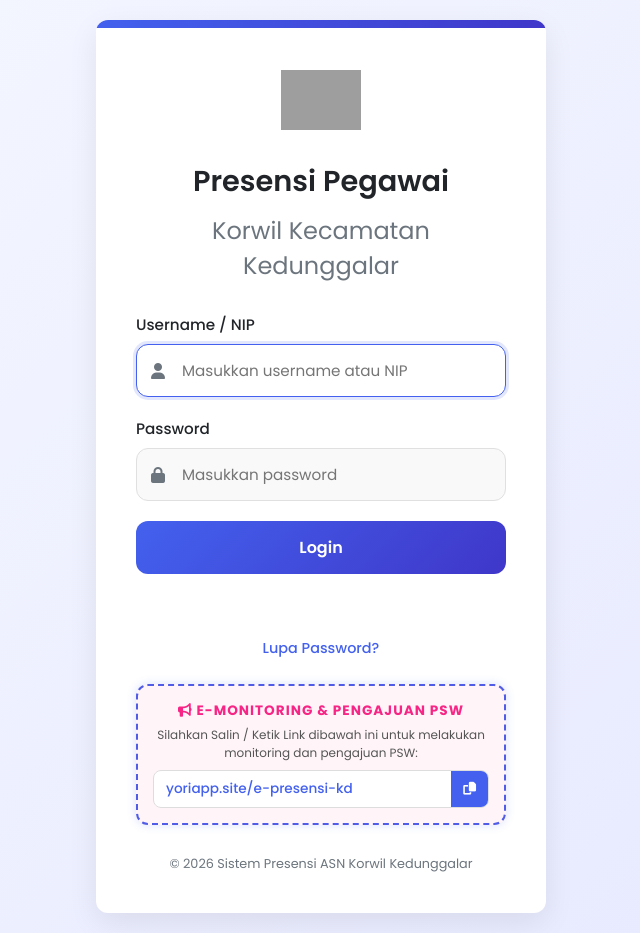
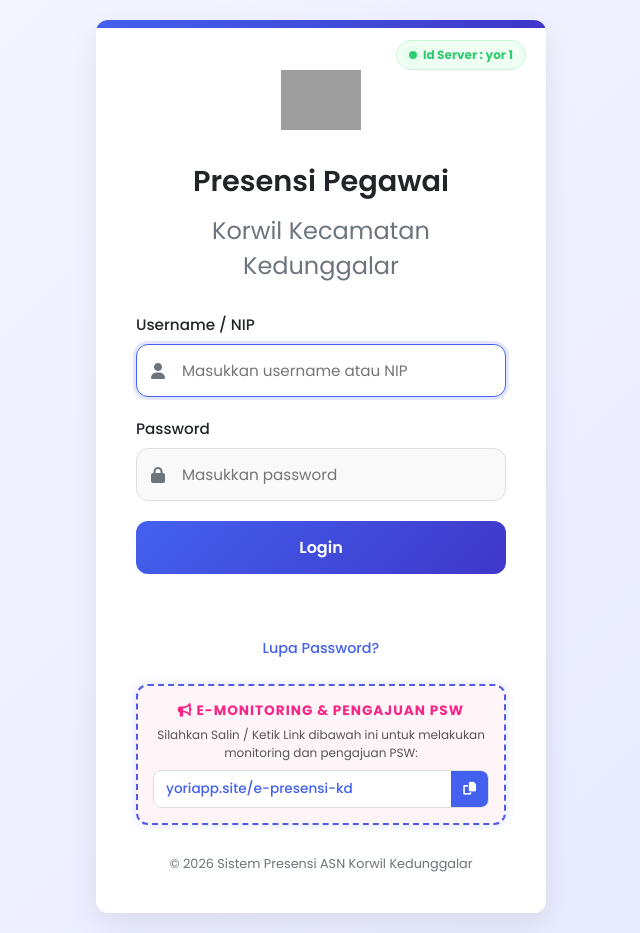
Before and after one commit to yorian99/e-pk, a website: page public/index.html in a window 1280 px wide. Shown: the whole page, without its empty margins (319-959 px from the left). Drawn offline with Linux system fonts and the light colour scheme; grey boxes are pictures that could not be loaded.

Commit message:
Update index.html

```diff
--- a/public/index.html
+++ b/public/index.html
@@ -18,6 +18,7 @@
       --light: #f8f9fa;
       --dark: #212529;
       --gray: #6c757d;
+      --status-green: #2ecc71;
       --border-radius: 12px;
       --box-shadow: 0 10px 30px rgba(0, 0, 0, 0.08);
       --transition: all 0.3s cubic-bezier(0.25, 0.8, 0.25, 1);
@@ -50,6 +51,48 @@
       position: relative;
       overflow: hidden;
       z-index: 1;
+    }
+
+    /* Badge Server Id dengan Indikator Kedip Hijau */
+    .server-badge {
+      position: absolute;
+      top: 20px;
+      right: 20px;
+      background: #f0fff4;
+      padding: 5px 12px;
+      border-radius: 20px;
+      font-size: 0.75rem;
+      font-weight: 700;
+      color: var(--status-green);
+      border: 1px solid #c6f6d5;
+      z-index: 10;
+      display: flex;
+      align-items: center;
+      gap: 6px;
+    }
+
+    .dot {
+      height: 8px;
+      width: 8px;
+      background-color: var(--status-green);
+      border-radius: 50%;
+      display: inline-block;
+      animation: pulse-green 2s infinite;
+    }
+
+    @keyframes pulse-green {
+      0% {
+        transform: scale(0.95);
+        box-shadow: 0 0 0 0 rgba(46, 204, 113, 0.7);
+      }
+      70% {
+        transform: scale(1);
+        box-shadow: 0 0 0 6px rgba(46, 204, 113, 0);
+      }
+      100% {
+        transform: scale(0.95);
+        box-shadow: 0 0 0 0 rgba(46, 204, 113, 0);
+      }
     }
 
     .login-container::before {
@@ -90,7 +133,7 @@
       border: 2px dashed var(--danger);
       padding: 15px;
       border-radius: var(--border-radius);
-      margin-top: 25px; /* Margin top karena sekarang di bawah */
+      margin-top: 25px;
       animation: blink-border 1.5s infinite;
     }
 
@@ -350,6 +393,10 @@
 </head>
 <body>
   <div class="login-container">
+    <div class="server-badge">
+      <span class="dot"></span>
+      Id Server : yor 1
+    </div>
     <img src="https://upload.wikimedia.org/wikipedia/commons/thumb/c/c8/Lambang_Kabupaten_Ngawi_%28svg%29.svg/500px-Lambang_Kabupaten_Ngawi_%28svg%29.svg.png" alt="Logo Kabupaten" class="logo">
     <h2>Presensi Pegawai</h2>
     <p class="subtitle">Korwil Kecamatan Kedunggalar</p>
@@ -377,7 +424,7 @@
       <a href="#" id="forgotPasswordLink">Lupa Password?</a>
     </form>
 
-    <!-- Info E-Monitoring & Alamat Baru (Sekarang DIBAWAH form login) -->
+    <!-- Info E-Monitoring & Alamat Baru -->
     <div class="info-bar">
       <div class="info-title"><i class="fas fa-bullhorn"></i> E-MONITORING & PENGAJUAN PSW</div>
       <p style="font-size: 0.75rem; color: #555;">Silahkan Salin / Ketik Link dibawah ini untuk melakukan monitoring dan pengajuan PSW:</p>
```
